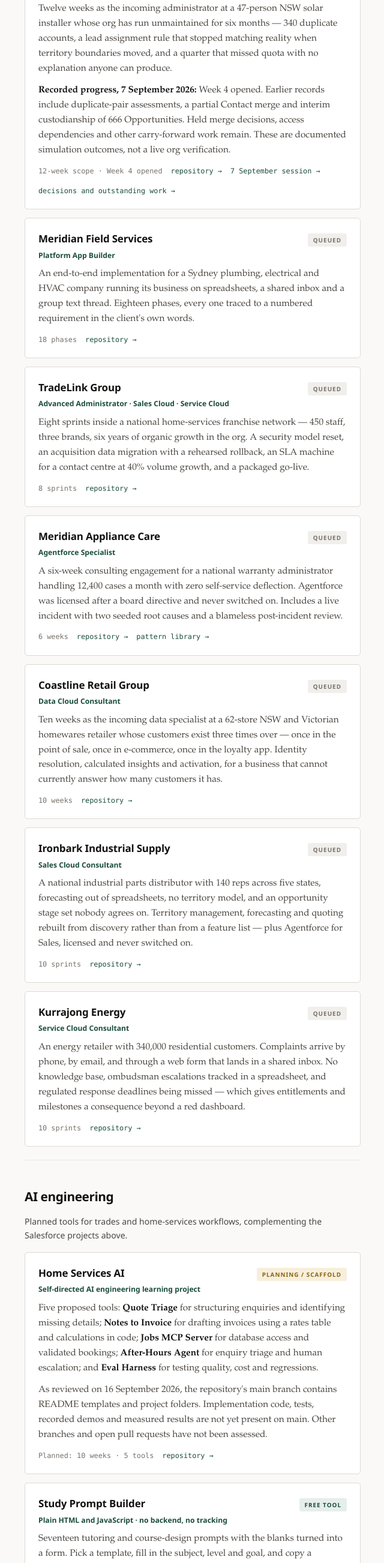
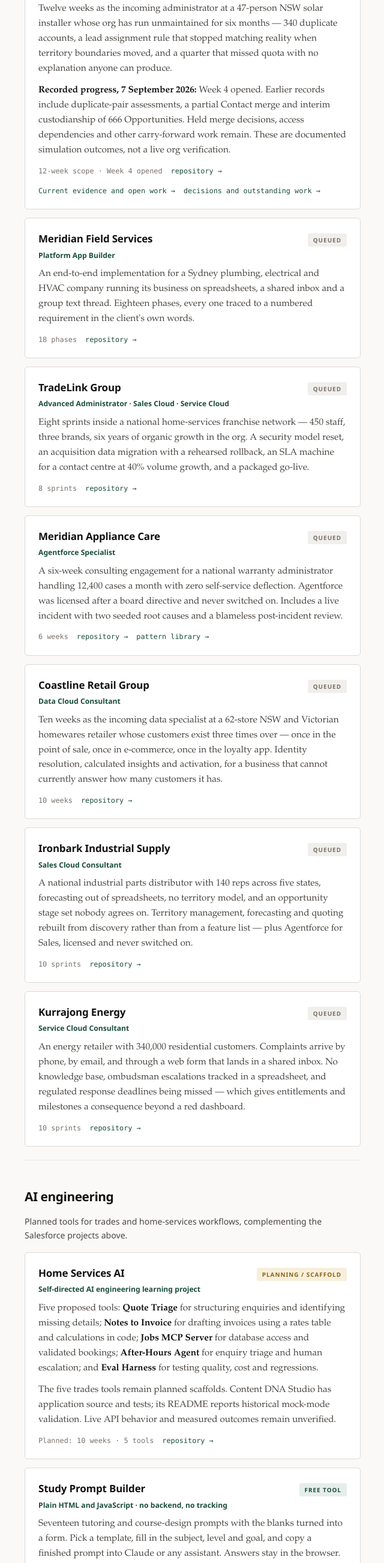
Before and after one commit to hossainconsulting/portfolio, a website: page public/index.html in a window 1280 px wide. Shown: the part 2510-5115 px from the top of the page at 60% size, without its empty margins (319-959 px from the left). Drawn offline with Linux system fonts and the light colour scheme.

Commit message:
Clarify recruiter-facing project evidence

```diff
--- a/public/index.html
+++ b/public/index.html
@@ -466,9 +466,9 @@
     </p>
     <div class="foot">
       <span>12-week scope · Week 4 opened</span>
-      <a href="https://github.com/hossainconsulting/sunrise-solar-internship">repository →</a>
-      <a href="https://github.com/hossainconsulting/sunrise-solar-internship/blob/main/deliverables/sessions/2026-09-07.md">7 September session →</a>
-      <a href="https://github.com/hossainconsulting/sunrise-solar-internship/blob/main/deliverables/carry-forward-tickets.md">decisions and outstanding work →</a>
+      <a href="https://github.com/hossainconsulting/salesforce-sunrise-solar">repository →</a>
+      <a href="https://github.com/hossainconsulting/salesforce-sunrise-solar/blob/main/docs/evidence-review.md">Current evidence and open work →</a>
+      <a href="https://github.com/hossainconsulting/salesforce-sunrise-solar/blob/main/deliverables/carry-forward-tickets.md">decisions and outstanding work →</a>
     </div>
   </div>
 
@@ -606,10 +606,9 @@
       and <strong>Eval Harness</strong> for testing quality, cost and regressions.
     </p>
     <p>
-      As reviewed on 16 September 2026, the repository's main branch contains
-      README templates and project folders. Implementation code, tests,
-      recorded demos and measured results are not yet present on main.
-      Other branches and open pull requests have not been assessed.
+      The five trades tools remain planned scaffolds. Content DNA Studio has
+      application source and tests; its README reports historical mock-mode
+      validation. Live API behavior and measured outcomes remain unverified.
     </p>
     <div class="foot">
       <span>Planned: 10 weeks · 5 tools</span>
```
Also changed, not shown: evidence/2026-10-07/recruiter-facing-cleanup/README.md (added).
